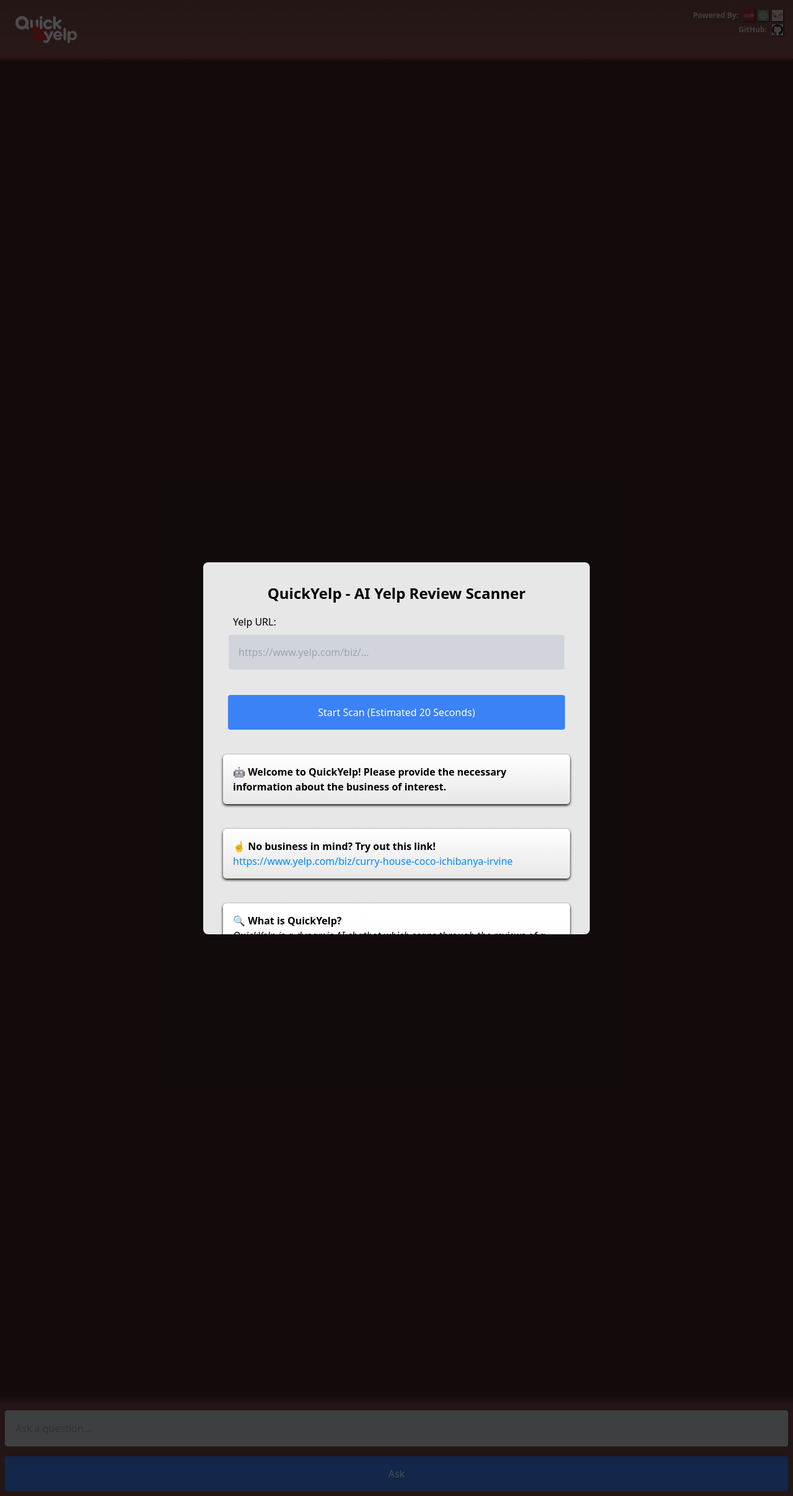
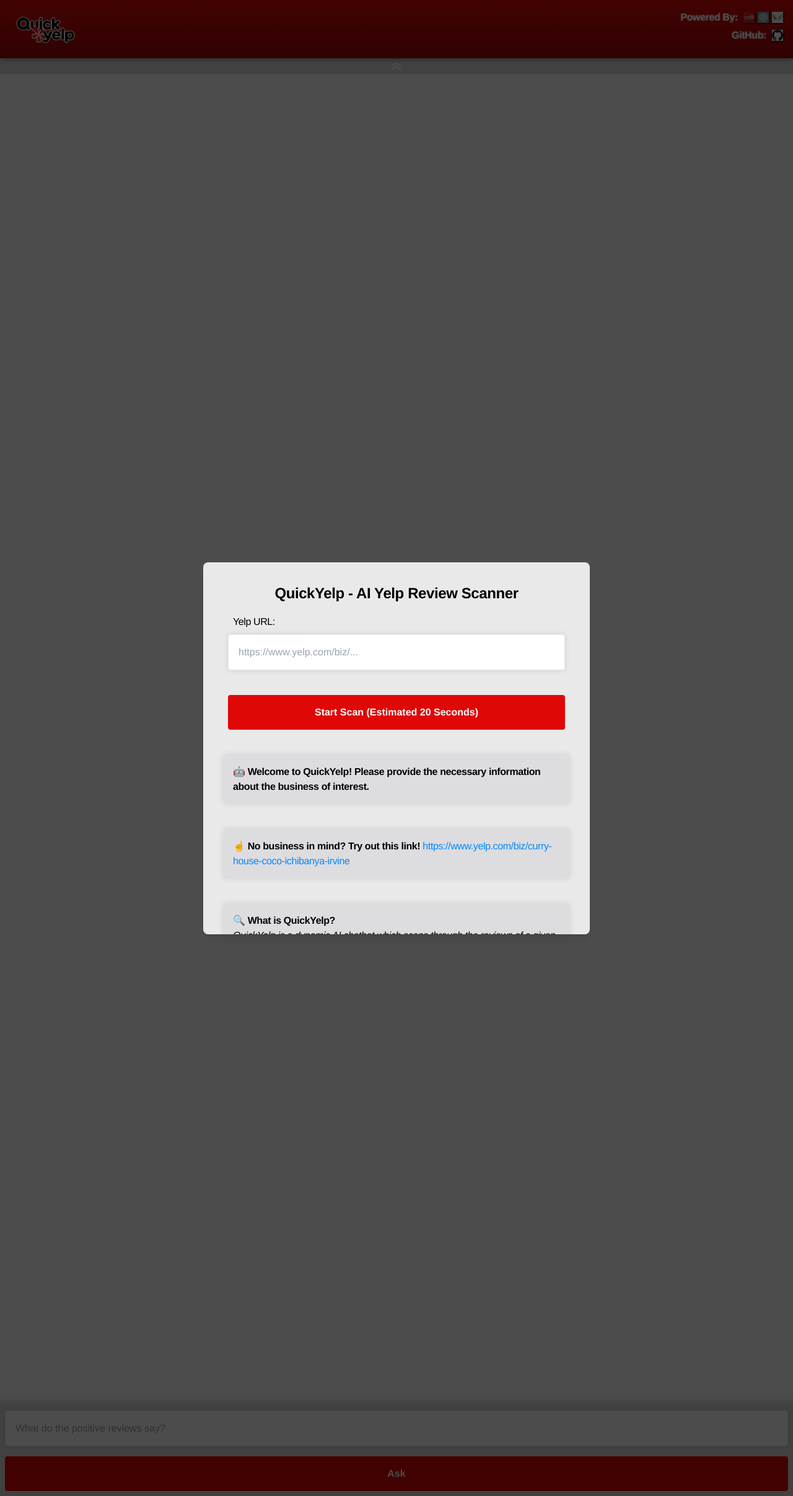
Before and after one commit to julian-z/QuickYelp, a Flask app: page / in a window 1280 px wide. Shown: the whole page at 62% size. Run offline with Flask 3, Linux system fonts and the light colour scheme.

Commit message:
Major UI update

```diff
--- a/app.py
+++ b/app.py
@@ -32,11 +32,11 @@ app.config['SECRET_KEY'] = os.environ.get('SECRET_KEY')
 app.config['SESSION_TYPE'] = 'redis'
 app.config['SESSION_PERMANENT'] = False
 app.config['SESSION_USE_SIGNER'] = True
-app.config['SESSION_KEY_PREFIX'] = 'QuickYelp:'
+app.config['SESSION_KEY_PREFIX'] = 'quickyelp:'
 app.config['SESSION_REDIS'] = redis.StrictRedis(host='127.0.0.1', port=6379, db=0)
 Session(app)
 
-# # PRODUCTION (1): Uncomment this for deployment environment
+# # PRODUCTION (1/5): Uncomment this for deployment environment
 # app.config['SECRET_KEY'] = os.environ.get('SECRET_KEY')
 # redis_url = urlparse(os.environ.get("REDIS_URL"))
 # app.config['SESSION_TYPE'] = 'redis'
@@ -78,7 +78,7 @@ def index():
     global DEBUGGING, AI_REPLIES, SAMPLE_LINKS
     chat_history = []
 
-    # # PRODUCTION (2): Rate limiting
+    # # PRODUCTION (2/5): Rate limiting
     # uid = get_unique_uid(request)
     # cur_rate = redis_client.get(uid)
     # if cur_rate and int(cur_rate) >= 5:
@@ -86,7 +86,7 @@ def index():
 
     if request.method == "POST":
 
-        # # PRODUCTION (3): Rate limiting
+        # # PRODUCTION (3/5): Rate limiting
         # if not redis_client.exists(uid):
         #     redis_client.setex(uid, 60, 1)
         # else:
@@ -148,7 +148,7 @@ def index():
                             print("ERROR TRYING TO CLEAN UP TEMPFILES", e)
 
                     except Exception as e:
-                        initial_response = "❌ Notice: Data retrieval has failed. Please return to the homepage and try again."
+                        initial_response = "Notice: Data retrieval has failed. Please return to the homepage by clicking the top left logo and try again. ❌"
                         print(repr(e))
                 else:
                     print("MOCKING SCRAPING")
@@ -158,7 +158,7 @@ def index():
                         # time.sleep(6.5)
                     print("MOCK SCRAPE DONE")
                     business_data = {
-                        "name": random.choice(["Restaurant", None]),
+                        "name": "Restaurant",
                         "history": random.choice(["History", None]),
                         "specialties": random.choice(["Specialties", None]),
                         "location": random.choice(["Restaurant", None]),
@@ -171,9 +171,23 @@ def index():
                         "transactions": random.choice(["Transactions", None]),
                         "reviews": {'5': ["Great!"], '4': ["Good!"], '3': ["Decent."]}
                     }
+                    # business_data = {
+                    #     "name": None,
+                    #     "history": None,
+                    #     "specialties": None,
+                    #     "location": None,
+                    #     "phone": None,
+                    #     "categories": None,
+                    #     "overall_rating": None,
+                    #     "price_range": None,
+                    #     "hours": None,
+                    #     "is_open_now": None,
+                    #     "transactions": None,
+                    #     "reviews": {}
+                    # }
 
                 initial_response = craft_initial_response(business_data) if not initial_response else initial_response
-                return render_template("chat.html", initial_response=initial_response)
+                return render_template("chat.html", initial_response=initial_response, url=url, business_data=business_data)
 
         # Handle chatbot queries
         else:
@@ -188,7 +202,7 @@ def index():
                 for word in wordset:
                     if word in query.lower():
                         query = '*' * len(query)
-                        chatbot_reply = f"❌ Your message has been marked as inappropriate: \"{word[0]}{'*'*(len(word)-1)}\""
+                        chatbot_reply = f"Your message has been flagged: \"{word[0]}{'*'*(len(word)-1)}\" ❌"
                         break
                 else:
                     if not DEBUGGING:
@@ -198,7 +212,7 @@ def index():
                         info_db = session.get('info_db')
                         review_db = session.get('review_db')
                         if not info_db or not review_db:
-                            chatbot_reply = "❌ Notice: Chatbot data has failed to load, the chat may have reached its 10 minute time limit. Please return to the homepage and try again. To read why this time limit is in place, read via the popup on the homepage."
+                            chatbot_reply = "Notice: Chatbot data has failed to load, the chat may have reached its 10 minute time limit. Please return to the homepage and try again. To read why this time limit is in place, read via the popup on the homepage. ❌"
                             if not info_db:
                                 print("INFO_DB NOT FOUND IN SESSION")
                             if not review_db:
@@ -229,7 +243,7 @@ def index():
                                 )
                                 chatbot_reply = llm.choices[0].message.content
                             except Exception as e:
-                                chatbot_reply = "❌ Notice: Chatbot has failed to query, the chat may have reached its 10 minute time limit. Please return to the homepage and try again. To read why this time limit is in place, read via the popup on the homepage."
+                                chatbot_reply = "Notice: Chatbot has failed to query, the chat may have reached its 10 minute time limit. Please return to the homepage and try again. To read why this time limit is in place, read via the popup on the homepage. ❌"
                                 print(repr(e))
 
                     else:
@@ -255,7 +269,7 @@ def index():
         if session.get('review_db'):
             session.pop('review_db')
 
-        # # PRODUCTION (3): Uncomment this for deployment, keep commented if testing locally
+        # # PRODUCTION (4/5): Uncomment this for deployment, keep commented if testing locally
         # if redis_client:
         #     if redis_client.exists('info_db'):
         #         redis_client.delete('info_db')
@@ -270,7 +284,7 @@ def index():
 
 
 def handle_rate_limit_error():
-    error_message = "❌ Notice: You are sending requests too fast! Please wait at least 1 minute before sending your next request. This cooldown is applied to avoid spam abuse of the website."
+    error_message = "Notice: You are sending requests too fast! Please wait at least 1 minute before sending your next request. This cooldown is applied to avoid spam abuse of the website. ❌"
 
     if request.method == "POST":
         if "url" in request.form:
@@ -309,7 +323,7 @@ def cleanup():
         if session.get('review_db'):
             session.pop('review_db')
 
-        # # PRODUCTION (4): Uncomment this for deployment, keep commented if testing locally
+        # # PRODUCTION (5/5): Uncomment this for deployment, keep commented if testing locally
         # if redis_client:
         #     if redis_client.exists('info_db'):
         #         redis_client.delete('info_db')
@@ -329,7 +343,7 @@ def craft_initial_response(business_data: dict) -> str:
     Present a string which shows what data has been retrieved from the Yelp scrape.
     """
     found = False
-    res = "✅ Successfully retrieved: "
+    res = "Successfully retrieved: "
 
     if business_data["name"]:
         res += "Name, "
@@ -350,7 +364,7 @@ def craft_initial_response(business_data: dict) -> str:
         res += "Reviews, "
         found = True
 
-    return res[:-2] if found else "❌ Notice: Data retrieval has failed. Please return to the homepage and try again."
+    return res[:-2]+" ✅" if found else "Notice: Data retrieval has failed. Please return to the homepage by clicking the top left logo and try again. ❌"
 
 
 if __name__ == "__main__":
--- a/shell.py
+++ b/shell.py
@@ -79,10 +79,11 @@ async def request_review_urls(review_urls):
     """
     async with aiohttp.ClientSession() as session:
         results = []
-        for url in review_urls:
+        for i, url in enumerate(review_urls):
             data = await fetch_url(session, url)
             results.append(data)
-            await asyncio.sleep(5)
+            if i != len(review_urls)-1:
+                await asyncio.sleep(5)
         return results
 
 
--- a/static/outputs.css
+++ b/static/outputs.css
@@ -1,6 +1,6 @@
 body {
   /* background-color: rgba(121, 74, 74, 1); */
-  background-color: rgba(63, 38, 38, 1);
+  background-color: rgba(221, 220, 223, 1);
 }
 
 .logo {
@@ -13,11 +13,42 @@ body {
   display: flex;
   justify-content: space-between;
   padding: 1rem;
-  background-color: rgba(139, 101, 101, 1);
-  color: white;
-  background: linear-gradient(to bottom, transparent, rgba(155, 88, 88, 0.63));
-  box-shadow: 0 2px 4px rgba(155, 88, 88, 0.63);
+  /* background-color: rgba(221, 220, 223, 1); */
+  background-color: rgba(224 7 7);
+  color: rgb(0, 0, 0);
+  background: linear-gradient(to top, rgba(160 7 7), rgba(224 7 7));
+  box-shadow: rgba(0, 0, 0, 0.5) 0px 0px 10px 0px;
   z-index: 998;
+  transition: max-height 0.3s ease-in-out, opacity 0.3s ease-in-out, padding 0.3s ease-in-out;
+  max-height: 100px;
+  overflow: hidden;
+}
+
+.header.hidden {
+  max-height: 0;
+  padding: 0;
+  opacity: 0;
+  pointer-events: none;
+  transition: max-height 0.3s ease-in-out, opacity 0.3s ease-in-out, padding 0.3s ease-in-out;
+}
+
+#toggle-header-button img {
+  width: auto;
+  height: 25px;
+  background-color: rgba(221, 220, 223, 1);
+  padding: 5px 10px;
+  cursor: pointer;
+  position: relative;
+  font-weight: 700;
+  z-index: 996;
+}
+
+#toggle-header-button.toggle {
+  width: 100%;
+  display: flex;
+  align-items: center;
+  justify-content: center;
+  z-index: 996;
 }
 
 .powered-section {
@@ -27,12 +58,16 @@ body {
 }
 
 .powered-by {
-  font-size: 0.75rem;
-  opacity: 0.75;
-  font-weight: bold;
+  font-size: 1rem;
+  opacity: 1;
+  font-weight: 750;
   display: flex;
   align-items: center;
   margin-bottom: 5px;
+  color: rgb(255, 255, 255);
+  text-shadow: rgb(255, 255, 255) 0 0 2px;
+  /* -webkit-text-stroke-width: 0.5px;
+  -webkit-text-stroke-color: rgb(255, 255, 255); */
 }
 
 .powered-logos {
@@ -40,6 +75,14 @@ body {
   height: auto;
   margin-left: 5px;
   box-shadow: 1px 1px 1px 1px rgba(0, 0, 0, 0.5);
+}
+
+.chat-logo {
+  width: 1rem;
+  height: auto;
+  display: inline;
+  vertical-align: text-bottom;
+  margin-right: 0.5rem;
 }
 
 #chat-container {
@@ -53,7 +96,7 @@ body {
   overflow-y: auto;
   padding: 1rem;
   margin-bottom: auto;
-  background-color: rgba(63, 38, 38, 1);
+  background-color: rgb(255, 255, 255);
   scrollbar-width: 5px;
   scrollbar-color: #888 #eee;
 }
@@ -94,9 +137,9 @@ body {
 }
 
 .query-bar {
-  background-color: rgba(121, 74, 74, 1);
+  background-color: rgba(221, 220, 223, 1);
   /* background: linear-gradient(to bottom, transparent, rgba(121, 74, 74, 1)); */
-  box-shadow: 0px 2px 10px 10px rgba(121, 74, 74, 1);
+  box-shadow: 0px 2px 10px 10px rgba(221, 220, 223, 1);
   z-index: 997;
 }
 
@@ -166,7 +209,8 @@ html {
   -o-tab-size: 4;
      tab-size: 4;
   /* 3 */
-  font-family: ui-sans-serif, system-ui, -apple-system, BlinkMacSystemFont, "Segoe UI", Roboto, "Helvetica Neue", Arial, "Noto Sans", sans-serif, "Apple Color Emoji", "Segoe UI Emoji", "Segoe UI Symbol", "Noto Color Emoji";
+  font-family: 'Poppins', 'Helvetica Neue', Helvetica, 'Open Sans', Arial, ui-sans-serif, system-ui, -apple-system, BlinkMacSystemFont, "Segoe UI", Roboto, "Noto Sans", sans-serif, "Apple Color Emoji", "Segoe UI Emoji", "Segoe UI Symbol", "Noto Color Emoji";
+  letter-spacing: -0.4px;
   /* 4 */
   font-feature-settings: normal;
   /* 5 */
@@ -184,7 +228,7 @@ body {
   /* 1 */
   line-height: inherit;
   /* 2 */
-  background-color: #794a4a;
+  background-color: rgba(221, 220, 223, 1);
 }
 
 /*
@@ -743,7 +787,7 @@ video {
 .popup-content {
   position: relative;
   border-radius: 0.5rem;
-  background-color: rgba(255, 255, 255, 0.9);
+  background-color: rgb(233, 233, 233);
   padding: 2rem;
   box-shadow: 0 10px 15px -3px rgba(0, 0, 0, 0.1), 0 4px 6px -4px rgba(0, 0, 0, 0.1);
   max-width: 100%;
@@ -799,11 +843,11 @@ border-radius: 5px;
   --tw-bg-opacity: 1;
   /* background-color: rgb(181 181 181 / var(--tw-bg-opacity)); */
   /* background: linear-gradient(to bottom, rgb(181, 181, 181), rgb(160, 160, 160)); */
-  background-color: rgb(59 130 246 / var(--tw-bg-opacity));
+  background-color: rgb(31 142 255 / var(--tw-bg-opacity));
   padding: 1rem;
   --tw-text-opacity: 1;
   color: rgb(255 255 255 / var(--tw-text-opacity));
-  box-shadow: 0 2px 4px rgba(0, 0, 0, 1);
+  box-shadow: rgba(0, 0, 0, 0.1) 0px 0px 10px 0px;
   align-self: flex-end;
   margin-left: auto;
   max-width: 75%;
@@ -815,16 +859,17 @@ border-radius: 5px;
   margin-bottom: 0.5rem;
   border-radius: 0.375rem;
   --tw-bg-opacity: 1;
-  /* background-color: rgb(243 244 246 / var(--tw-bg-opacity)); */
-  background: linear-gradient(to bottom, rgb(255, 255, 255), rgb(231, 231, 231));
+  background-color: rgb(221 220 223 / var(--tw-bg-opacity));
+  /* background: linear-gradient(to bottom, rgb(255, 255, 255), rgb(231, 231, 231)); */
   padding: 1rem;
-  font-weight: 700;
+  font-weight: 600;
   --tw-text-opacity: 1;
   color: rgb(0 0 0 / var(--tw-text-opacity));
-  box-shadow: 0 2px 4px rgba(0, 0, 0, 1);
+  box-shadow: rgba(0, 0, 0, 0.1) 0px 0px 10px 0px;
   align-self: flex-start;
   margin-right: auto;
   max-width: 75%;
+  /* letter-spacing: normal; */
 }
 
 input[type="text"],
@@ -834,10 +879,17 @@ input[type="number"] {
   border-radius: 0.25rem;
   border-width: 1px;
   --tw-bg-opacity: 1;
-  background-color: rgb(209 213 219 / var(--tw-bg-opacity));
+  background-color: rgb(255 255 255 / var(--tw-bg-opacity));
   padding: 1rem;
   --tw-text-opacity: 1;
   color: rgb(0 0 0 / var(--tw-text-opacity));
+  box-shadow: rgba(0, 0, 0, 0.1) 0px 0px 10px 0px;
+  outline: none;
+}
+
+input[type="text"]:focus,
+input[type="number"]:focus {
+  box-shadow: 0 0 5px rgba(0, 0, 0, 0.3);
 }
 
 input[type="submit"] {
@@ -845,16 +897,17 @@ input[type="submit"] {
   cursor: pointer;
   border-radius: 0.25rem;
   --tw-bg-opacity: 1;
-  background-color: rgb(59 130 246 / var(--tw-bg-opacity));
+  background-color: rgb(224 7 7 / var(--tw-bg-opacity));
   padding: 1rem;
   --tw-text-opacity: 1;
   color: rgb(255 255 255 / var(--tw-text-opacity));
   transition: background-color 0.3s;
+  font-weight: 700;
 }
 
 input[type="submit"]:hover {
   --tw-bg-opacity: 1;
-  background-color: rgb(29 78 216 / var(--tw-bg-opacity));
+  background-color: rgb(244 13 21 / var(--tw-bg-opacity));
 }
 
 @keyframes fade-in-left {
--- a/templates/index.html
+++ b/templates/index.html
@@ -59,7 +59,7 @@
                     🔍 How does it work?<br>
                     <em style="font-weight: lighter">
                         The application uses three main technologies: the Yelp Fusion API, the OpenAI API, and the LangChain API. To put it simply, Yelp Fusion is utilized
-                        to retrieve data, while LangChain allows us to train OpenAI's ChatGPT language model using the data we have. To read more, you may visit the
+                        to retrieve data, while LangChain allows us to train OpenAI's GPT-3.5 language model using the data we have. To read more, you may visit the
                         GitHub repo here: <a href="https://github.com/julian-z/QuickYelp" style="color: rgb(0, 136, 255);">QuickYelp</a>
                     </em><br><br>
 
@@ -88,6 +88,12 @@
                         Each chat session takes up around 2 MB of storage due to the intensity of the FAISS indexes used to query the chatbot. In order to provide the most
                         swift user experience possible, we only allow data to be stored for 10 minutes. As mentioned above, this is also due to the data being utilized belonging
                         to Yelp & their Fusion API.
+                    </em><br><br>
+
+                    🔍 Is this website affiliated with Yelp?<br>
+                    <em style="font-weight: lighter">
+                        No, this website is not endorsed/affiliated with Yelp. The data being extracted is public information retrieved from Yelp Fusion, as mentioned above.
+                        This website was developed entirely by Julian Zulfikar as a passion project. If any questions arise, the developer's contact information is at the bottom of the GitHub repo.
                     </em>
                 </p>
             <br>
@@ -144,20 +150,28 @@
             constructor(props) {
                 super(props);
                 this.state = {
-                    // chatHistory: ["BOTQuickYelp is an AI ChatBot which scans Yelp reviews. Powered by the Yelp Fusion API and OpenAI. Developed by Julian Zulfikar."],
                     chatHistory: [],
                     query: "",
-                    waiting: false,
+                    waiting: true,
                     about: false,
+                    headerHidden: false,
                 };
                 this.chatLogRef = React.createRef();
             }
 
 
-            // Toggle the About section
+            // Toggle the About section (TO-DO)
             toggleAboutSection = () => {
                 // this.setState((prevState) => ({
                 //     about: !prevState.about,
+                // }));
+            };
+
+            // Toggle the Header
+            toggleHeader = () => {
+                // this.setState((prevState) => ({
+                //     about: false,
+                //     headerHidden: !prevState.headerHidden,
                 // }));
             };
 
@@ -187,6 +201,7 @@
 
                 //     if (response.ok) {
                 //         const data = await response.json();
+                //         const sanitizedUserQuery = data.sanitized_user_query;
                 //         const chatbotReply = data.chatbot_reply;
 
                 //         // Replace the user's query with the chatbot's reply
@@ -195,8 +210,23 @@
                 //         this.setState((prevState) => ({
                 //             chatHistory: [
                 //                 ...prevState.chatHistory.slice(0, -2),
+                //                 "USR" + sanitizedUserQuery,
+                //                 "BOT" + chatbotReply,
+                //             ],
+                //             query: "",
+                //             waiting: false,
+                //         }), () => {
+                //             // Scroll the chat log container to the bottom
+                //             this.chatLogRef.current.scrollTop = this.chatLogRef.current.scrollHeight;
+                //         });
+                //     }
+                //     else if (response.status === 429) {
+                //         // Rate limit exceeded (actually handled by handle_rate_limit_error() in app.py but I'll keep it here in case)
+                //         this.setState((prevState) => ({
+                //             chatHistory: [
+                //                 ...prevState.chatHistory.slice(0, -2),
                 //                 "USR" + userQuery,
-                //                 "BOT" + chatbotReply,
+                //                 "BOT❌ Notice: You are sending requests too fast! Please wait at least 1 minute before sending your next request. This cooldown is applied to avoid spam abuse of the website.",
                 //             ],
                 //             query: "",
                 //             waiting: false,
@@ -230,9 +260,9 @@
             render() {
                 return (
                     <div id="chat-container" className={this.state.about ? "small-width" : ""}>
-                        <div className="header">
+                        <div className={`header ${this.state.headerHidden ? "hidden" : ""}`}>
                             <a href="/" className="logo">
-                                <img className="logo" src=".././static/images/quickyelp_logo_white.png" alt="QuickYelp"/>
+                                <img className="logo" src=".././static/images/quickyelp_logo_black_bordered.png" alt="QuickYelp"/>
                             </a>
 
                             <div className="powered-section">
@@ -249,6 +279,12 @@
                             </div>
                         </div>
 
+                        <button id="toggle-header-button" className="toggle" onClick={this.toggleHeader}>
+                            {this.state.headerHidden ?
+                                <img id="show-image" src=".././static/images/show_header.png" alt="Show"></img> :
+                                <img id="hide-image" src=".././static/images/hide_header.png" alt="Hide"></img>}
+                        </button>
+
                         <div id="chat-log-container" ref={this.chatLogRef}>
                             <div id="chat-log-content">
                                 {this.state.chatHistory.map((entry, index) => (
@@ -256,12 +292,13 @@
                                         <div
                                             className={`${
                                                 entry.startsWith("USR") ? "user-message" : "chatbot-message"
-                                            } animate-fade-in`}
+                                            } ${
+                                                entry.startsWith("USR") ? "animate-fade-in-right" : "animate-fade-in-left"
+                                            }`}
                                         >
-                                            {entry.startsWith("USR") ? "😁 " : "🤖 "}
-                                            {entry.substring(3) === "LOADING" && (
-                                                <span className="loading-animation"></span>
-                                            )}
+                                            {entry.startsWith("BOT") && "🤖 "}
+                                            {entry.substring(3) === "LOADING" && "Thinking... "}
+                                            {entry.substring(3) === "LOADING" && (<span className="loading-animation"></span>)}
                                             {entry.substring(3) !== "LOADING" && entry.substring(3)}
                                         </div>
                                     </div>
@@ -275,7 +312,7 @@
                                     type="text"
                                     name="query"
                                     id="query"
-                                    placeholder="Ask a question..."
+                                    placeholder="What do the positive reviews say?"
                                     value={this.state.query}
                                     onChange={this.handleInputChange}
                                     autocomplete="off"
```
Also changed, not shown: templates/chat.html (+37 -11 lines), README.md, static/images/hide_header.png (added), static/images/quickyelp_logo_black_bordered.png (added), static/images/show_header.png (added), static/images/yelp_burst.png (added), static/images/yelp_logo.png (added).
